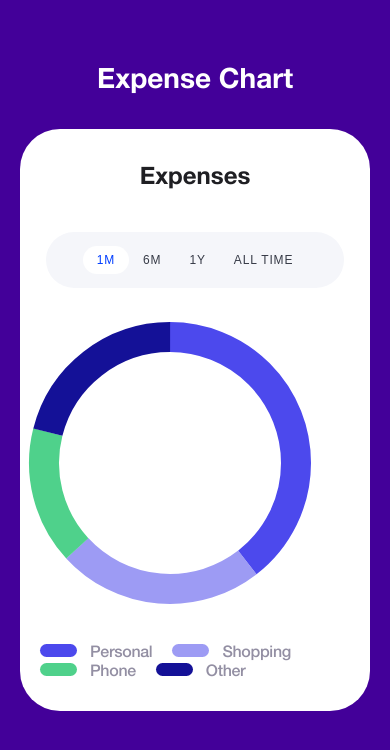
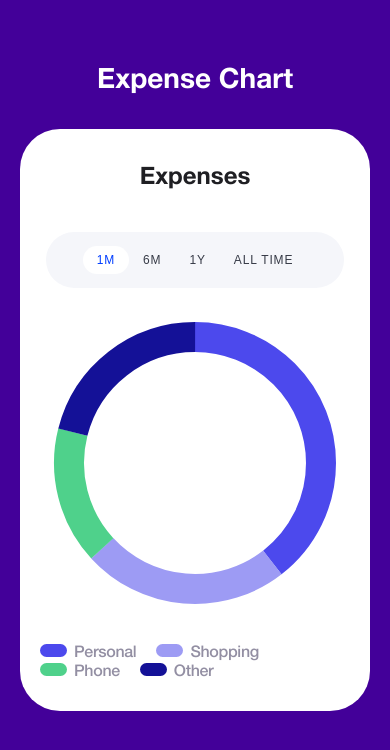
Before and after one commit to bishalDores/expense-chart, a Next.js app: page / in a window 390 px wide. Shown: the top 750 px of the page. Built offline with nearby package versions, Linux system fonts and the light colour scheme.

Commit message:
chart responsive issue fix

```diff
--- a/app/globals.scss
+++ b/app/globals.scss
@@ -89,6 +89,9 @@ html {
           stroke-width: 12;
         }
       }
+      @media (max-width: 700px) {
+        width: 100%;
+      }
     }
   }
   .expense_category {
@@ -121,6 +124,10 @@ html {
         height: 13px;
         border-radius: 33px;
         margin-right: 13px;
+        @media (max-width: 700px) {
+          width: 27px;
+          margin-right: 7px;
+        }
       }
     }
   }
```
